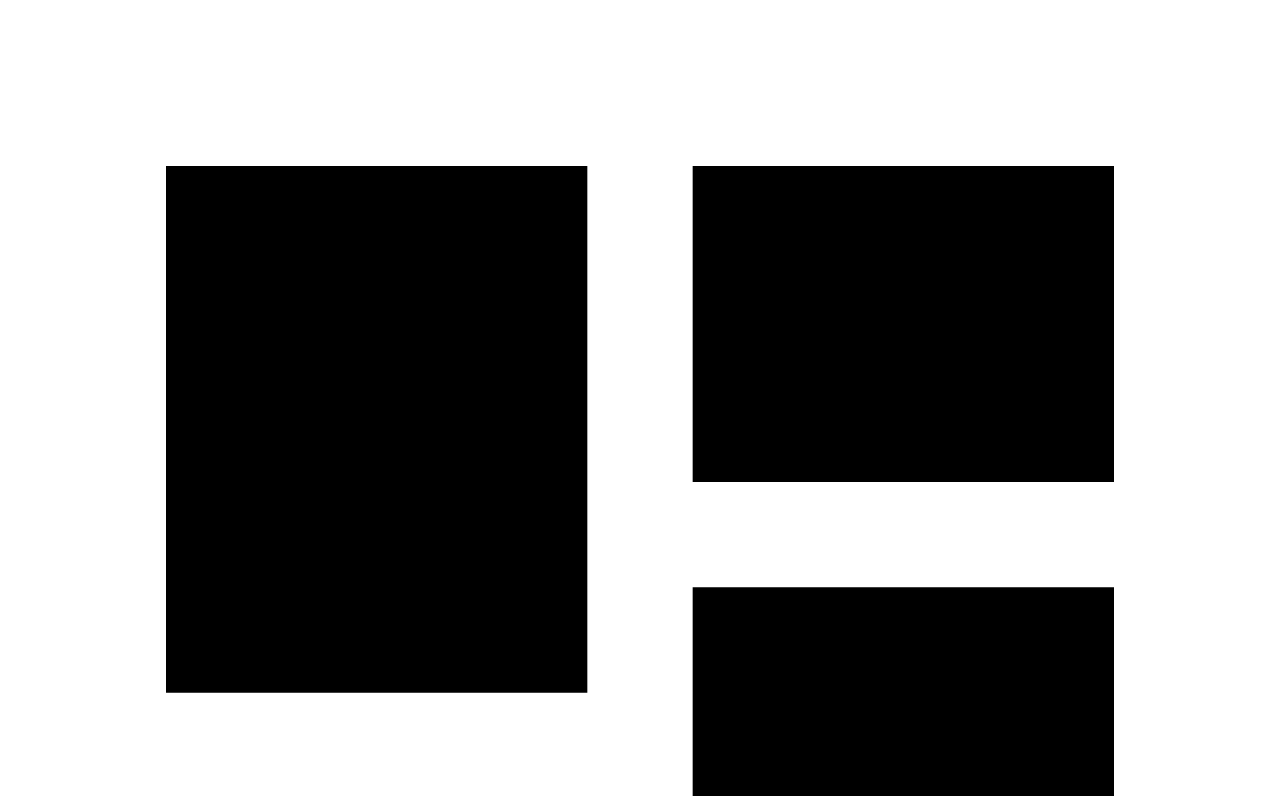
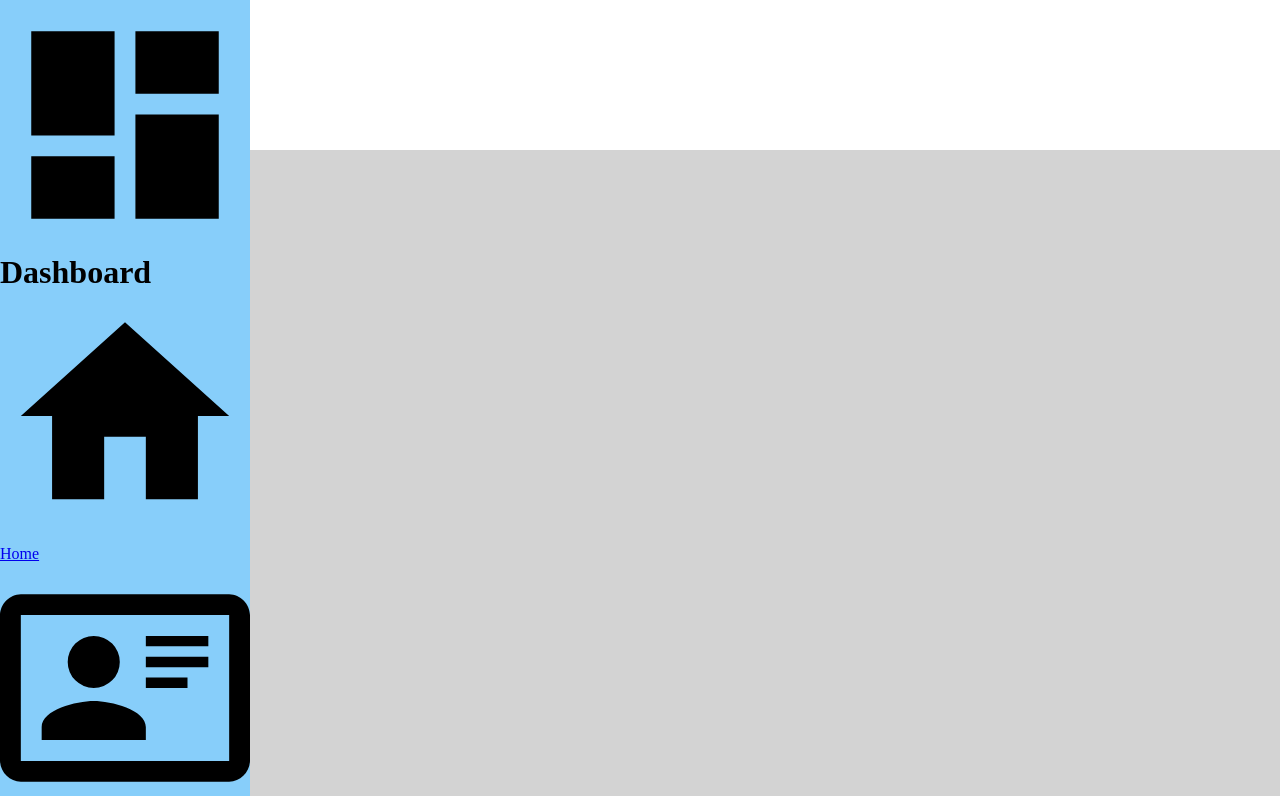
Before and after one commit to Diplomoceras-maximum/admin-dashboard, a plain HTML site: page index.html in a window 1280 px wide. Shown: the top 796 px of the page. Drawn offline with Linux system fonts and the light colour scheme.

Commit message:
Link css and js to index and add basic dashboard grid styling

```diff
--- a/index.html
+++ b/index.html
@@ -3,6 +3,8 @@
   <head>
     <meta charset="UTF-8" />
     <meta name="viewport" content="width=device-width, initial-scale=1.0" />
+    <link rel="stylesheet" href="styles.css" />
+    <script src="script.js" defer></script>
     <title>Admin Dashboard</title>
   </head>
   <body>
--- /dev/null
+++ b/styles.css
@@ -0,0 +1,27 @@
+* {
+  padding: 0;
+  margin: 0;
+}
+
+#dashboard-container {
+  display: grid;
+  grid-template-columns: 250px 1fr;
+  grid-template-rows: 150px 1fr;
+  height: 100vh;
+}
+
+#sidebar {
+  grid-row: 1 / 3;
+  grid-column: 1 / 2;
+  background-color: lightskyblue;
+}
+
+#header {
+  grid-row: 1 / 2;
+  grid-column: 2 / 3;
+  background-color: white;
+}
+
+#main {
+  background-color: lightgrey;
+}
```
